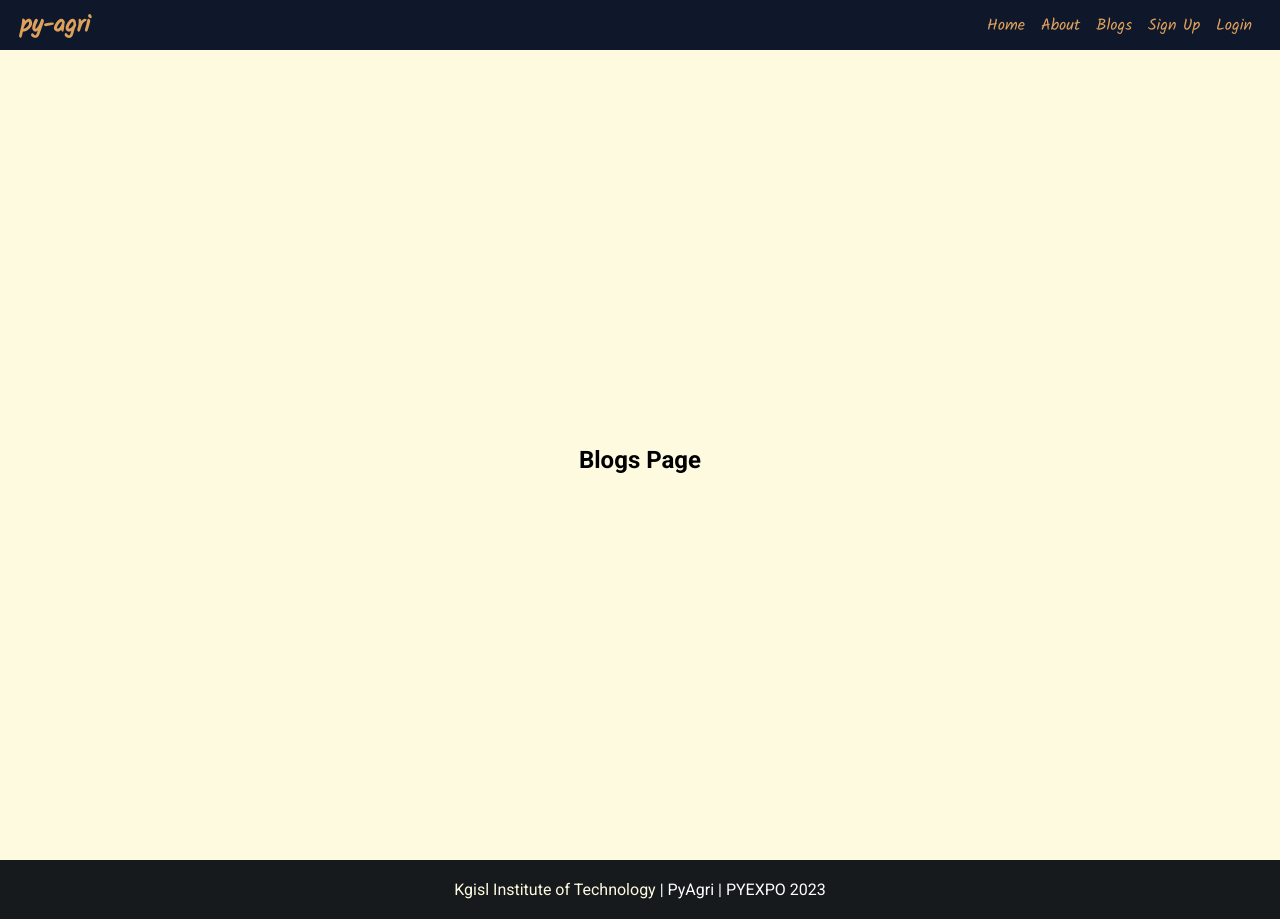
After one commit to gdevakrishnan/py_agri, a Django app: page /blogs/ in a window 1280 px wide. The commit adds this page. Run offline with Django 4.2, Linux system fonts and the light colour scheme.

```diff
--- /dev/null
+++ b/agri_app/templates/blogs.html
@@ -0,0 +1,6 @@
+{% extends 'template.html' %}
+{% block content %}
+<section class="blogs">
+    <h2>Blogs Page</h2>
+</section>
+{% endblock %}
--- a/agri_app/templates/template.html
+++ b/agri_app/templates/template.html
@@ -18,7 +18,7 @@
         <ul>
           <li><a href="{% url 'home' %}">home</a></li>
           <li><a href="{% url 'about' %}">about</a></li>
-          <li><a href="#">blogs</a></li>
+          <li><a href="{% url 'blogs' %}">blogs</a></li>
 
           {% if user.is_authenticated %}
           <li><a href="#">video</a></li>
--- a/agri_app/urls.py
+++ b/agri_app/urls.py
@@ -9,6 +9,7 @@ urlpatterns = [
     path('about/', views.about, name="about"),
     path('signup/', views.signup, name="signup"),
     path('profile/', views.profile, name="profile"),
+    path('blogs/', views.blogs, name="blogs"),
     path('login/', auth_views.LoginView.as_view(template_name = 'login.html'), name = 'login'),
     path('logout/', auth_views.LogoutView.as_view(template_name = 'logout.html'), name = 'logout'),
     # path('login/', views.login, name="login"),
--- a/agri_app/views.py
+++ b/agri_app/views.py
@@ -4,6 +4,7 @@ from django.shortcuts import render, redirect
 from .forms import CreateUserForm
 from django.contrib.auth.forms import UserCreationForm
 from . import views
+from .models import Blogs
 
 def index(request):
     return render(request, 'index.html')
@@ -39,3 +40,9 @@ def signup(request):
 
 def login(request):
     return render(request, 'login.html')
+
+
+def blogs(request):
+    blog_content = Blogs.objects.all()
+
+    return render(request, 'blogs.html', {'blogs' : blog_content})
--- a/py_agri/settings.py
+++ b/py_agri/settings.py
@@ -130,3 +130,7 @@ LOGIN_REDIRECT_URL = 'home'
 # https://docs.djangoproject.com/en/4.1/ref/settings/#default-auto-field
 
 DEFAULT_AUTO_FIELD = 'django.db.models.BigAutoField'
+
+
+MEDIA_URL = '/media/'
+MEDIA_ROOT = os.path.join(BASE_DIR, 'media')
--- a/py_agri/urls.py
+++ b/py_agri/urls.py
@@ -1,7 +1,11 @@
 from django.contrib import admin
 from django.urls import path, include
+from django.conf import settings
+from django.conf.urls.static import static
 
 urlpatterns = [
     path('admin/', admin.site.urls),
     path('', include('agri_app.urls')),
 ]
+
+urlpatterns = urlpatterns + static(settings.MEDIA_URL, document_root = settings.MEDIA_ROOT)
```
